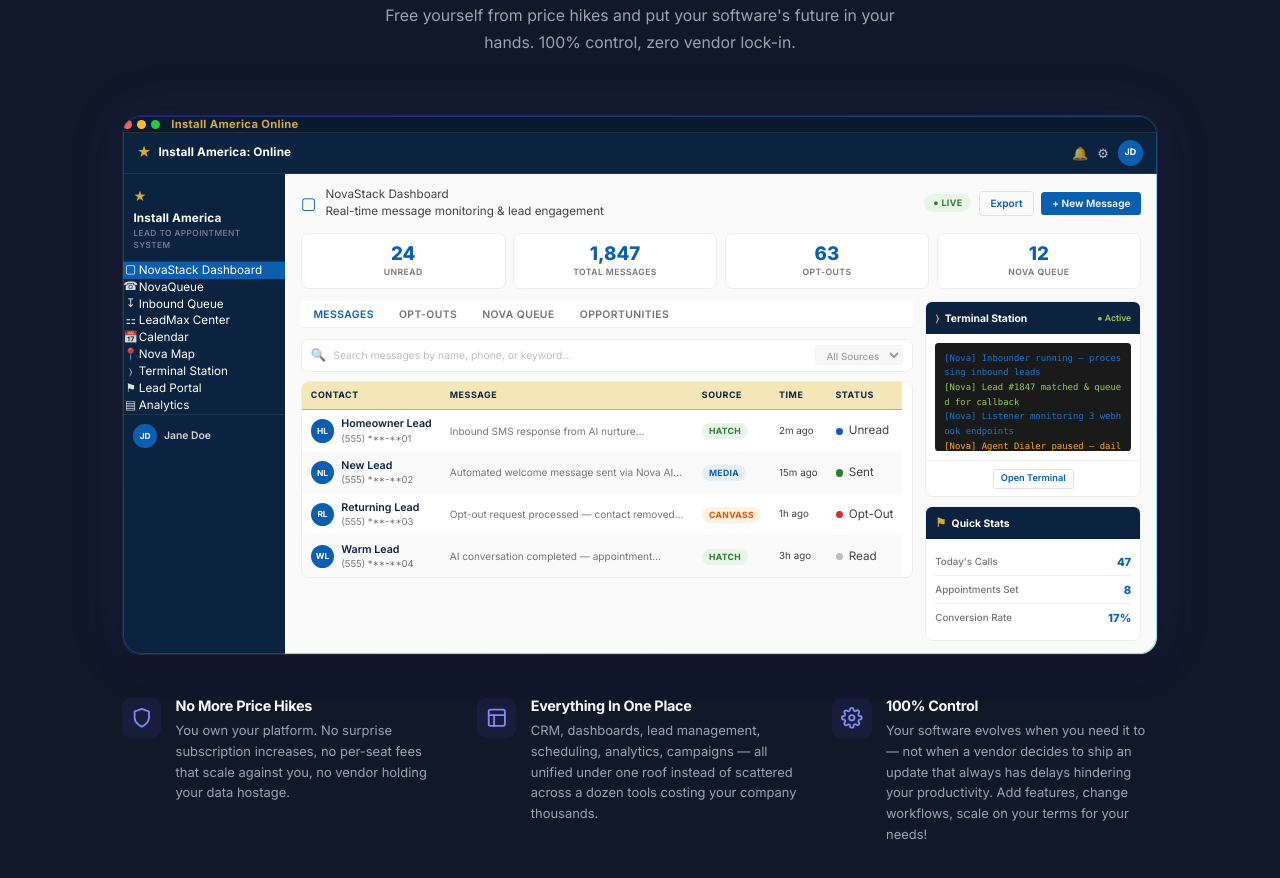
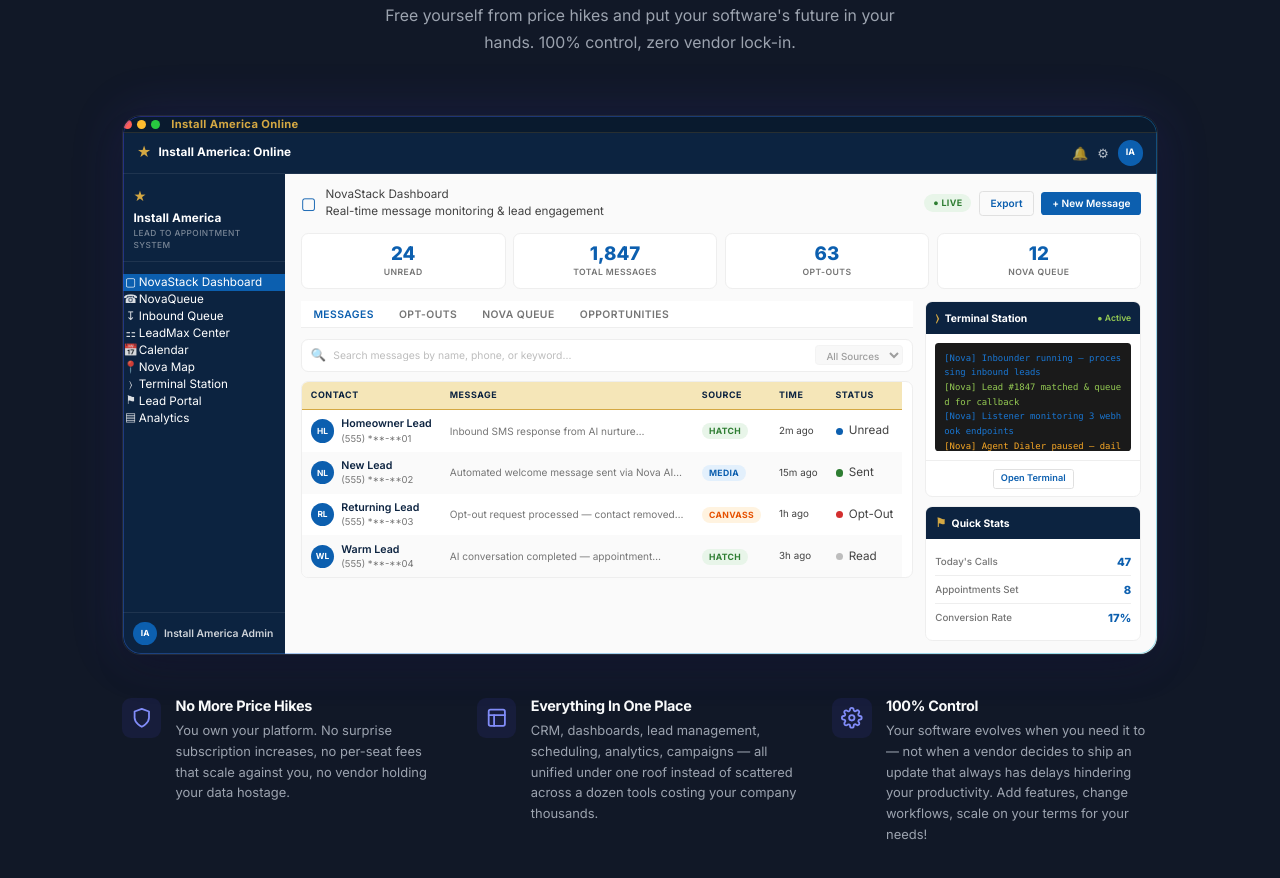
Before and after one commit to MediaMindedLLC/-mediaminded-site, a plain HTML site: page index.html in a window 1280 px wide. Shown: the part 4698-5576 px from the top of the page. Drawn offline with nearby package versions, Linux system fonts and the light colour scheme.

Commit message:
Spread sidebar tabs, pin footer to bottom, rename to Install America Admin
- Add !important to .iao-nav flex/display to override scope reset (all: unset on ul)
- Make .iao-nav a flex column so it fills sidebar height and pushes footer down
- Increase nav item padding from 7px to 10px for more spacing
- Rename Jane Doe to Install America Admin, update avatar initials JD -> IA
- Bump iao-demo.css cache to v=9

Co-Authored-By: Claude Opus 4.5 <noreply@anthropic.com>

```diff
--- a/iao-demo.css
+++ b/iao-demo.css
@@ -215,16 +215,19 @@
 
 /* Sidebar Nav */
 .iao-theme .iao-nav {
-  list-style: none;
-  padding: 6px 0;
-  flex: 1 1 auto;
+  list-style: none !important;
+  padding: 14px 0 !important;
+  flex: 1 1 auto !important;
+  display: flex !important;
+  flex-direction: column !important;
+  gap: 2px;
 }
 
 .iao-theme .iao-nav-item {
   display: flex !important;
   align-items: center;
   gap: 8px;
-  padding: 7px 12px 7px 14px;
+  padding: 10px 12px 10px 14px;
   font-size: 0.76rem;
   font-weight: 500;
   color: #FFFFFF !important;
--- a/index.html
+++ b/index.html
@@ -10,7 +10,7 @@
     <link href="https://fonts.googleapis.com/css2?family=Inter:wght@400;500;600;700;800&display=swap" rel="stylesheet">
     <link rel="icon" type="image/png" href="logo.png">
     <link rel="stylesheet" href="styles.css?v=7">
-    <link rel="stylesheet" href="iao-demo.css?v=8">
+    <link rel="stylesheet" href="iao-demo.css?v=9">
     <link rel="stylesheet" href="https://unpkg.com/leaflet@1.9.4/dist/leaflet.css" />
 </head>
 <body>
@@ -287,7 +287,7 @@
                             <div class="iao-header-actions">
                               <span class="iao-header-btn">&#128276;</span>
                               <span class="iao-header-btn">&#9881;</span>
-                              <span class="iao-header-avatar">JD</span>
+                              <span class="iao-header-avatar">IA</span>
                             </div>
                           </div>
 
@@ -343,8 +343,8 @@
 
                               <div class="iao-sidebar-footer">
                                 <div class="iao-sidebar-user">
-                                  <span class="iao-user-avatar">JD</span>
-                                  <span class="iao-user-name">Jane Doe</span>
+                                  <span class="iao-user-avatar">IA</span>
+                                  <span class="iao-user-name">Install America Admin</span>
                                 </div>
                               </div>
                             </nav>
```
